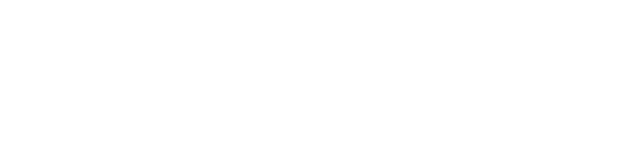
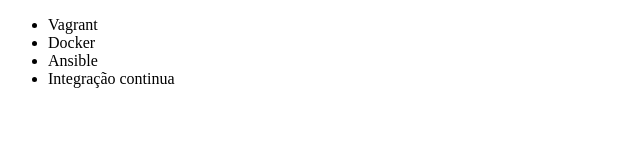
Before and after one commit to andersonSilvaD/alura-git, a plain HTML site: page index.html in a window 1280 px wide. Shown: the whole page, without its empty margins (0-640 px from the left). Drawn offline with Linux system fonts and the light colour scheme.

Commit message:
atualização com o nome dos cursos

```diff
--- a/index.html
+++ b/index.html
@@ -1,9 +1,15 @@
 <!DOCTYPE html>
 <html>
 <head>
+	<meta charset="utf-8">
 	<title>Exemplo para teste</title>
 </head>
 <body>
-
+	<ul>
+		<li>Vagrant</li>
+		<li>Docker</li>
+		<li>Ansible</li>
+		<li>Integração continua</li>
+	</ul>
 </body>
 </html>
```
